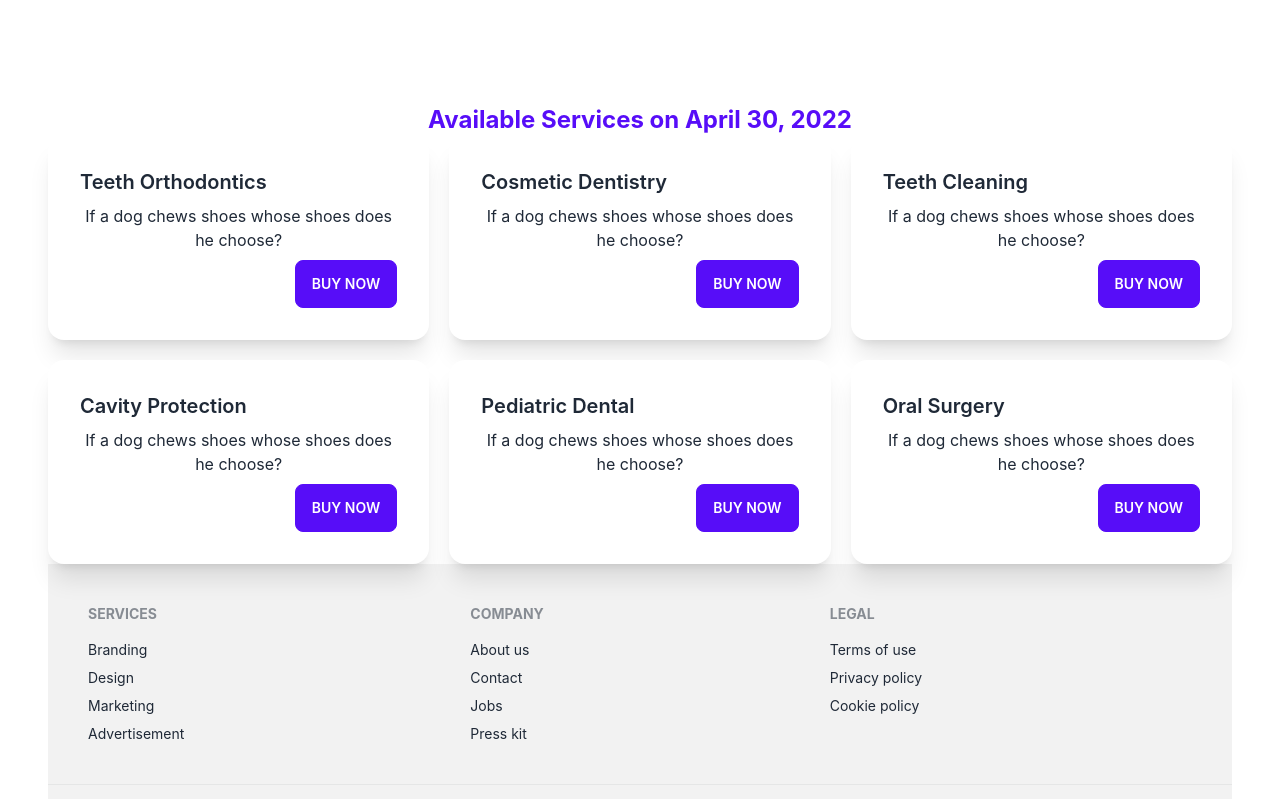
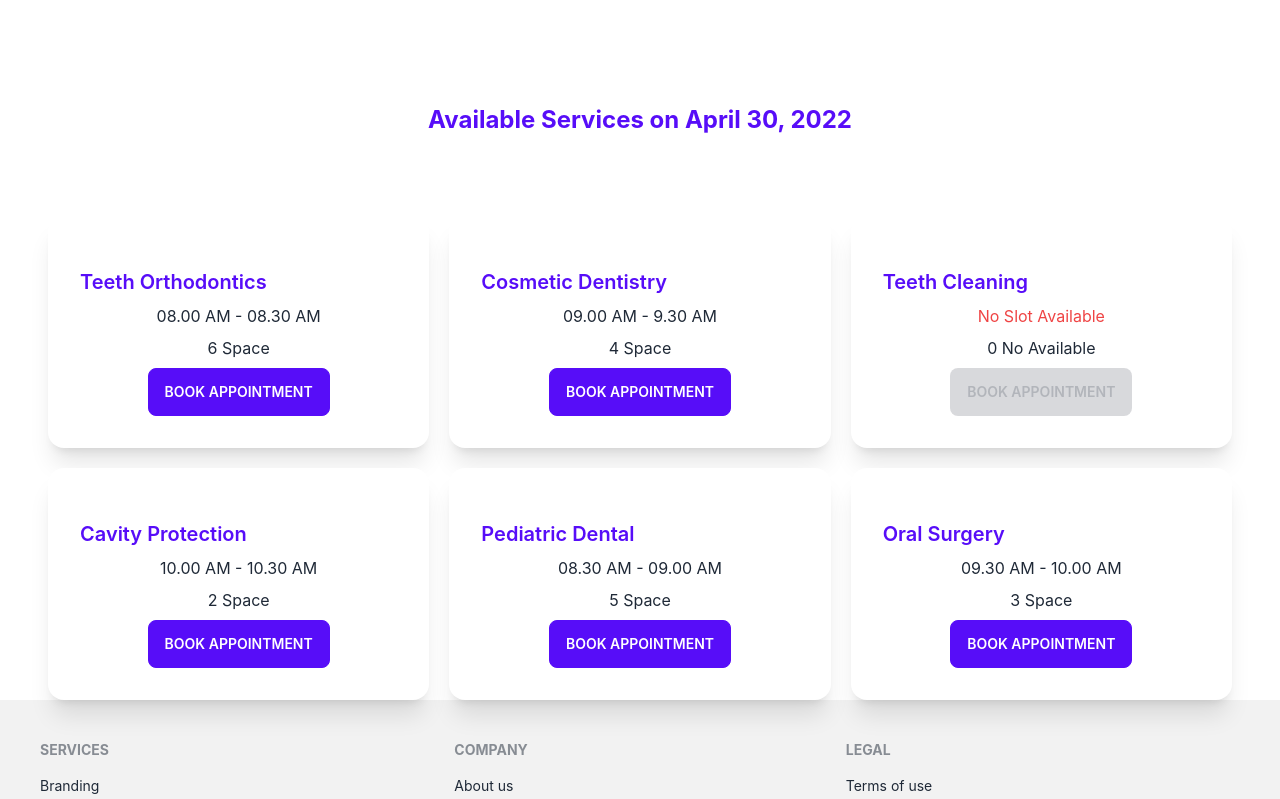
Before and after one commit to Muhammad-Mehedi-Hasan-Opi-Sarker/doctors, a React (Create React App) app: page /appointment in a window 1280 px wide. Shown: the part 760-1559 px from the top of the page. Built offline with nearby package versions, Linux system fonts and the light colour scheme.

Commit message:
set services

```diff
--- a/src/App.js
+++ b/src/App.js
@@ -6,20 +6,22 @@ import Home from './pages/Home/Home';
 import About from './pages/About';
 import Login from './pages/Login/Login';
 import Appoint from './pages/Appoint/Appoint';
-
+import Footer from './pages/Shared/Footer';
 
 function App() {
   return (
-    <div className="App max-w-7xl mx-auto">
+    <div className="App">
       <Navbar></Navbar>
+      <div className='max-w-7xl mx-auto'>
       <Routes>
         <Route path='/' element={<Home></Home>}></Route>
         <Route path='/home' element={<Home></Home>}></Route>
         <Route path='/about' element={<About></About>}></Route>
         <Route path='/appointment' element={<Appoint></Appoint>}></Route>
         <Route path='/login' element={<Login></Login>}></Route>
-
       </Routes>
+      </div>
+      <Footer></Footer>
     </div>
   );
 }
--- a/src/pages/Appoint/Appoint.js
+++ b/src/pages/Appoint/Appoint.js
@@ -1,5 +1,4 @@
 import React from 'react';
-import Footer from '../Shared/Footer';
 import AppointmentBanner from './AppointmentBanner';
 import AvailableAppointment from './AvailableAppointment';
 
@@ -8,7 +7,6 @@ const Appoint = () => {
         <div className='lg:px-12 px-8'>
             <AppointmentBanner></AppointmentBanner>
             <AvailableAppointment></AvailableAppointment>
-            <Footer></Footer>
         </div>
     );
 };
--- a/src/pages/Appoint/AvailableAppointment.js
+++ b/src/pages/Appoint/AvailableAppointment.js
@@ -10,7 +10,7 @@ const AvailableAppointment = () => {
         <div>
             <h1 className='text-primary font-bold text-2xl'>
                 Available Services on April 30, 2022</h1>
-                <div className='grid lg:grid-cols-3 md:grid-cols-2 grid-cols-1 gap-5'>
+                <div className='grid lg:grid-cols-3 md:grid-cols-2 grid-cols-1 gap-5 mt-20'>
                 {
                     services.map(service=><Services
                     key={service._id}
--- a/src/pages/Appoint/Services.js
+++ b/src/pages/Appoint/Services.js
@@ -4,11 +4,14 @@ const Services = ({service}) => {
     const {name, slots} = service;
     return (
         <div className="card w-max-fit bg-base-100 shadow-xl">
-            <div className="card-body">
-                <h2 className="card-title">{name}</h2>
-                <p>If a dog chews shoes whose shoes does he choose?</p>
-                <div className="card-actions justify-end">
-                    <button className="btn btn-primary">Buy Now</button>
+            <div className="card-body mt-5">
+                <h2 className="card-title text-primary">{name}</h2>
+                <p>
+                    {slots.length ? <span>{slots[0]}</span> : <span className='text-red-500'>No Slot Available</span>}
+                </p>
+                <p>{slots.length} {slots.length>1 ? 'Space' : 'No Available'}</p>
+                <div className="card-actions justify-center">
+                    <button disabled={slots.length===0} className="btn btn-primary">Book Appointment</button>
                 </div>
             </div>
         </div>
--- a/src/pages/Home/Home.js
+++ b/src/pages/Home/Home.js
@@ -18,7 +18,6 @@ const Home = () => {
             <Appointment></Appointment>
             <Testimonial></Testimonial>
             <Contract></Contract>
-            <Footer></Footer>
         </div>
     );
 };
```
